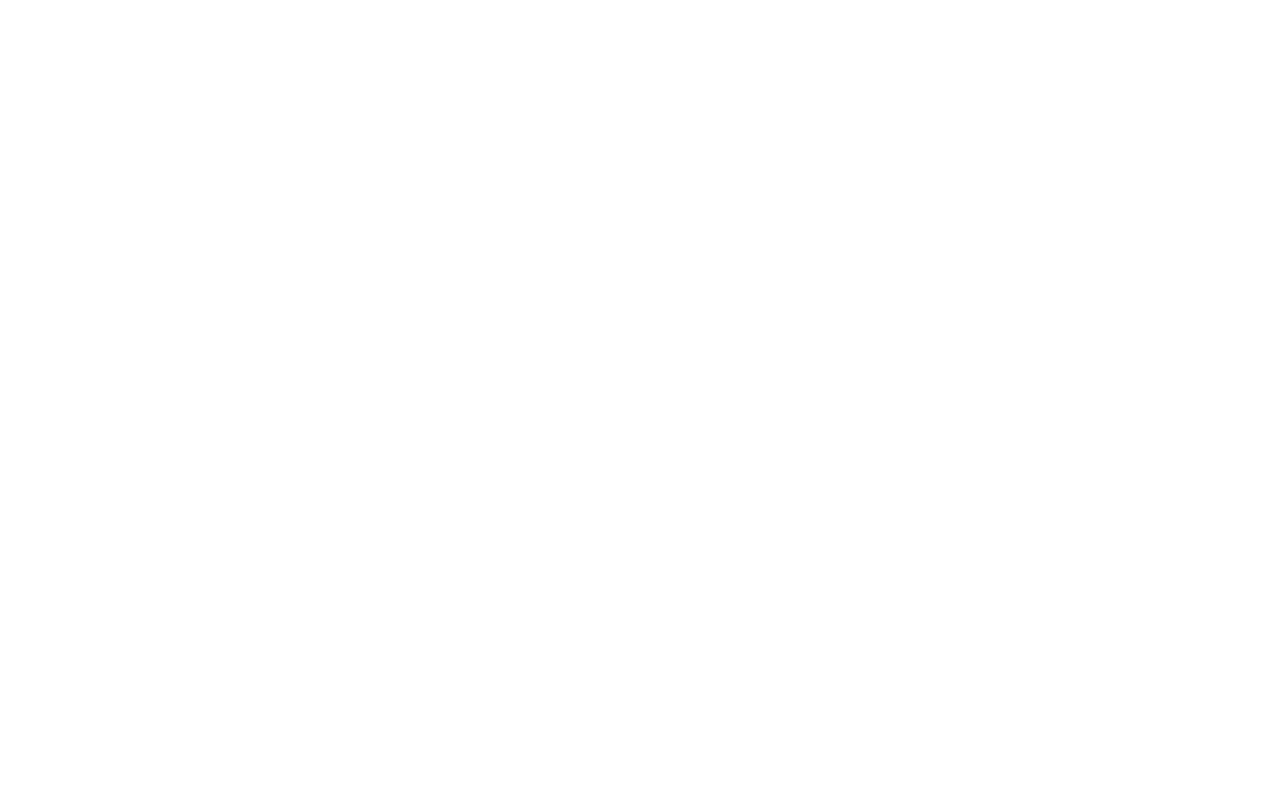
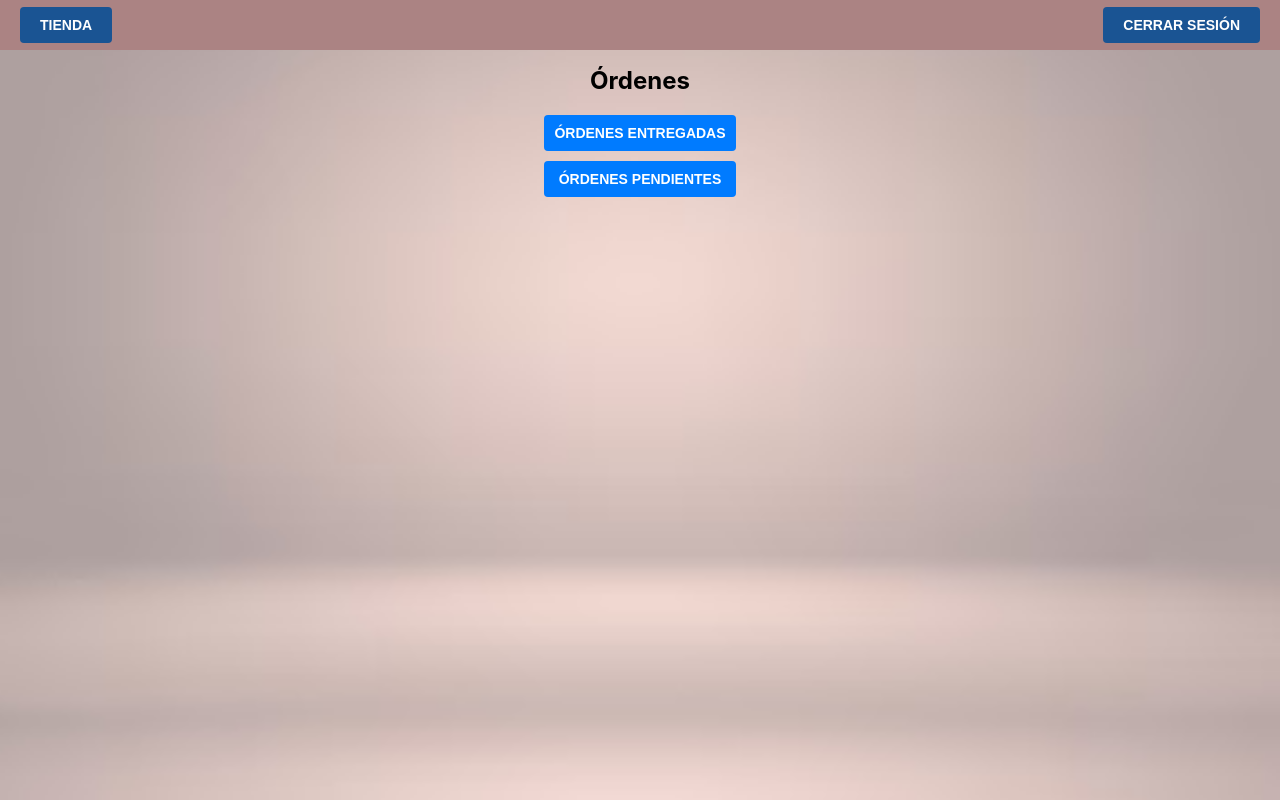
Before and after one commit to Erick13as/tecmarket, a React (Create React App) app: page /DeliveryMenu in a window 1280 px wide. Before the commit this address had no page. Built offline with nearby package versions, Linux system fonts and the light colour scheme; the HTML template or start-up script is replaced by a standard one.

Commit message:
add Delivery menu

```diff
--- a/src/App.js
+++ b/src/App.js
@@ -5,11 +5,10 @@ import "./components/Design.css"
 
 import { SignIn, SignUp } from './controllers/UserController';
 import { AgregarProducto,EditarProductoAdmin,VerMasCliente,AccederTiendaCliente,AccederTiendaAdmin} from './controllers/ProductoController';
-import { CerrarCompra, OrdenesPendientes,OrdenesEntregadas,OrdenesConfirmadas, ListaOrdenes, DetallesOrden,IngresarDireccion,Carrito,FinalizarCompra,DetallesOrdenAdmin} from './controllers/CompraController';
+import { CerrarCompra, OrdenesPendientes,OrdenesEntregadas,OrdenesConfirmadas, ListaOrdenes, DetallesOrden,IngresarDireccion,Carrito,FinalizarCompra,DetallesOrdenAdmin,DeliveryMenu} from './controllers/CompraController';
 import { Notificaciones } from './controllers/NotificacionController';
 
 import "./components/Design.css"
-
 
 const App = () => {
 
@@ -35,6 +34,7 @@ const App = () => {
         <Route path='/Orden/:numeroOrden'element={<DetallesOrden />}  />
         <Route path='/OrdenAdmin/:numeroOrden'element={<DetallesOrdenAdmin />} />
         <Route path='/Notificaciones/:id'element={<Notificaciones />} />
+        <Route path='/DeliveryMenu'element={<DeliveryMenu />} />
       </Routes>
     </div>
     </BrowserRouter>
--- a/src/components/Design.css
+++ b/src/components/Design.css
@@ -1248,6 +1248,25 @@ p {
     text-transform: uppercase;
   }
 
+  .delivery-container {
+    display: flex;
+    flex-direction: column;
+  }
+
+  .DeliveryButtons {
+    width: 100%;
+    padding: 10px;
+    margin-top: 10px;
+    background-color: #007bff;
+    color: #fff;
+    border: none;
+    border-radius: 4px;
+    cursor: pointer;
+    font-size: 14px;
+    font-weight: bold;
+    text-transform: uppercase;
+  }
+
   .botonImagen {
     width: auto;
     padding: 10px;
--- a/src/controllers/CompraController.js
+++ b/src/controllers/CompraController.js
@@ -16,6 +16,7 @@ import FinalizarCompraView from '../views/FinishPurchaseView';
 import DetallesOrdenAdminView from '../views/AdminOrderView';
 import { getMessaging, getToken } from 'firebase/messaging';
 import { addDays, setDay, isBefore } from 'date-fns';
+import DeliveryMenuView from '../views/DeliveryMenu';
 
 Modal.setAppElement('#root');
 
@@ -246,6 +247,18 @@ function OrdenesConfirmadas() {
       selectedOrden={selectedOrden}
       setSelectedOrden={setSelectedOrden}
       handleNavigate={handleNavigate}
+  />
+  );
+}
+
+function DeliveryMenu() {
+  const navigate = useNavigate();
+  const handleNavigate = (route) => {
+    navigate(route);
+  };
+  return (
+    <DeliveryMenuView
+    handleNavigate={handleNavigate}
   />
   );
 }
@@ -766,7 +779,6 @@ function Carrito() {
     total={total}
     finalizarCompra={handlefinalizarCompra}
     handleQuantityChange={handleQuantityChange}
-
     />
   );
 }
@@ -947,4 +959,4 @@ const FinalizarCompra = () => {
   );
 };
 
-export {CerrarCompra,OrdenesPendientes,OrdenesEntregadas,ListaOrdenes,DetallesOrden,IngresarDireccion,Carrito,FinalizarCompra,DetallesOrdenAdmin,OrdenesConfirmadas};
+export {CerrarCompra,OrdenesPendientes,OrdenesEntregadas,ListaOrdenes,DetallesOrden,IngresarDireccion,Carrito,FinalizarCompra,DetallesOrdenAdmin,OrdenesConfirmadas,DeliveryMenu};
--- /dev/null
+++ b/src/views/DeliveryMenu.js
@@ -0,0 +1,24 @@
+import React from 'react';
+
+function DeliveryMenuView(props) {
+    const {
+      handleNavigate
+    } = props;
+
+    return (
+      <div className='galeria-container'>
+        <form className="formBarra">
+          <button onClick={()=>handleNavigate('/AccederTiendaAdmin')} className='botonOA'>Tienda</button>
+          <div className="botonBarra-container">
+            <button onClick={() => handleNavigate('/tecmarket')} className='botonOA2'>Cerrar sesión</button>
+          </div>
+        </form>
+        <h1>Órdenes</h1>
+        <div className='delivery-container'>
+          <button onClick={() => handleNavigate('/OrdenesEntregadas')} className="DeliveryButtons" >Órdenes entregadas</button>
+          <button onClick={() => handleNavigate('/OrdenesPendientes')} className="DeliveryButtons" >Órdenes pendientes</button>
+        </div>
+      </div>
+    );
+  };
+  export default DeliveryMenuView;
```
